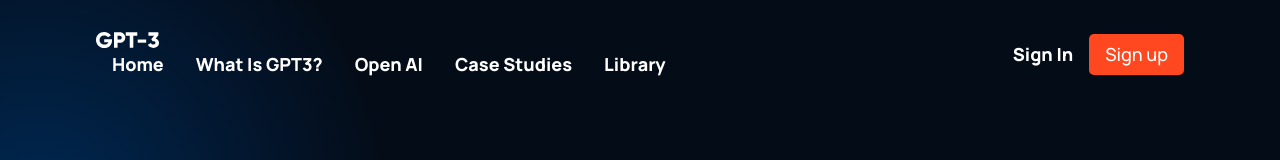
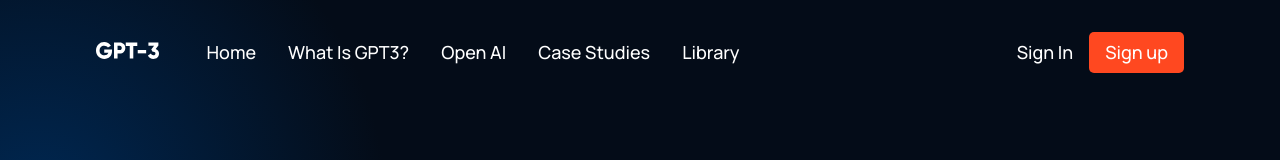
Before and after one commit to harsitagarwalla187/GPT-3, a React (Create React App) app: page / in a window 1280 px wide. Shown: the top 160 px of the page. Built offline with nearby package versions, Linux system fonts and the light colour scheme.

Commit message:
Update Navbar

```diff
--- a/src/components/navbar/Navbar.jsx
+++ b/src/components/navbar/Navbar.jsx
@@ -1,55 +1,51 @@
 import React, { useState } from 'react';
-import { RiMenu3Line, RiCloseLine } from 'react-icons/ri'
+import { RiMenu3Line, RiCloseLine } from 'react-icons/ri';
+import logo from '../../assets/logo.svg';
 import './navbar.css';
-import logo from "../../assets/logo.svg";
-
-const Menu = () => (
-  <>
-    <p><a href='#home'>Home</a></p>
-    <p><a href='#wgpt2'></a>What is GPT3?</p>
-    <p><a href='#possibility'>Open AI</a></p>
-    <p><a href='#features'>Case Studies</a></p>
-    <p><a href='#blog'>Library</a></p>
-  </>
-)
 
 const Navbar = () => {
-
   const [toggleMenu, setToggleMenu] = useState(false);
 
   return (
-    <div className='gpt3__navbar'>
-      <div className='gpt3_navbar-links'>
-        <div className='gpt3__navbar-links_logo'>
-          <img src={logo} alt="logo" />
+    <div className="gpt3__navbar">
+      <div className="gpt3__navbar-links">
+        <div className="gpt3__navbar-links_logo">
+          <img src={logo} />
         </div>
-        <div className='gpt3__navbar-links_container'>
-          <Menu />
+        <div className="gpt3__navbar-links_container">
+          <p><a href="#home">Home</a></p>
+          <p><a href="#wgpt3">What is GPT3?</a></p>
+          <p><a href="#possibility">Open AI</a></p>
+          <p><a href="#features">Case Studies</a></p>
+          <p><a href="#blog">Library</a></p>
         </div>
       </div>
-      <div className='gpt3__navbar-sign'>
+      <div className="gpt3__navbar-sign">
         <p>Sign in</p>
-        <button type='button'>Sign up</button>
+        <button type="button">Sign up</button>
       </div>
-      <div className='gpt3__navbar-menu'>
+      <div className="gpt3__navbar-menu">
         {toggleMenu
-          ? <RiCloseLine color='#fff' size={27} onClick={() => setToggleMenu(false)} />
-          : <RiMenu3Line color='#fff' size={27} onClick={() => setToggleMenu(true)} />
-        }
+          ? <RiCloseLine color="#fff" size={27} onClick={() => setToggleMenu(false)} />
+          : <RiMenu3Line color="#fff" size={27} onClick={() => setToggleMenu(true)} />}
         {toggleMenu && (
-          <div className='gpt3__navbar-menu_container scale-up-center'>
-            <div className='gpt3__navbar-menu_container-links'>
-              <Menu />
-              <div className='gpt3__navbar-menu_container-links-sign'>
-                <p>Sign in</p>
-                <button type='button'>Sign up</button>
-              </div>
-            </div>
+        <div className="gpt3__navbar-menu_container scale-up-center">
+          <div className="gpt3__navbar-menu_container-links">
+            <p><a href="#home">Home</a></p>
+            <p><a href="#wgpt3">What is GPT3?</a></p>
+            <p><a href="#possibility">Open AI</a></p>
+            <p><a href="#features">Case Studies</a></p>
+            <p><a href="#blog">Library</a></p>
           </div>
+          <div className="gpt3__navbar-menu_container-links-sign">
+            <p>Sign in</p>
+            <button type="button">Sign up</button>
+          </div>
+        </div>
         )}
       </div>
     </div>
-  )
+  );
 };
 
 export default Navbar;
--- a/src/components/navbar/navbar.css
+++ b/src/components/navbar/navbar.css
@@ -37,7 +37,7 @@
 .gpt3__navbar-menu_container p {
      color: #fff;
      font-family: var(--font-family);
-     font-weight: 800;
+     font-weight: 500;
      font-size: 18px;
      line-height: 25px;
      text-transform: capitalize;
@@ -52,12 +52,10 @@
      background: #FF4820;
      font-family: var(--font-family);
      font-weight: 500;
-     left: 1153px;
-     top: 55px;
      border-radius: 5px;
      font-size: 18px;
      line-height: 25px;
-     border: 0;
+     border: none;
      outline: none;
      cursor: pointer;
 }
```
